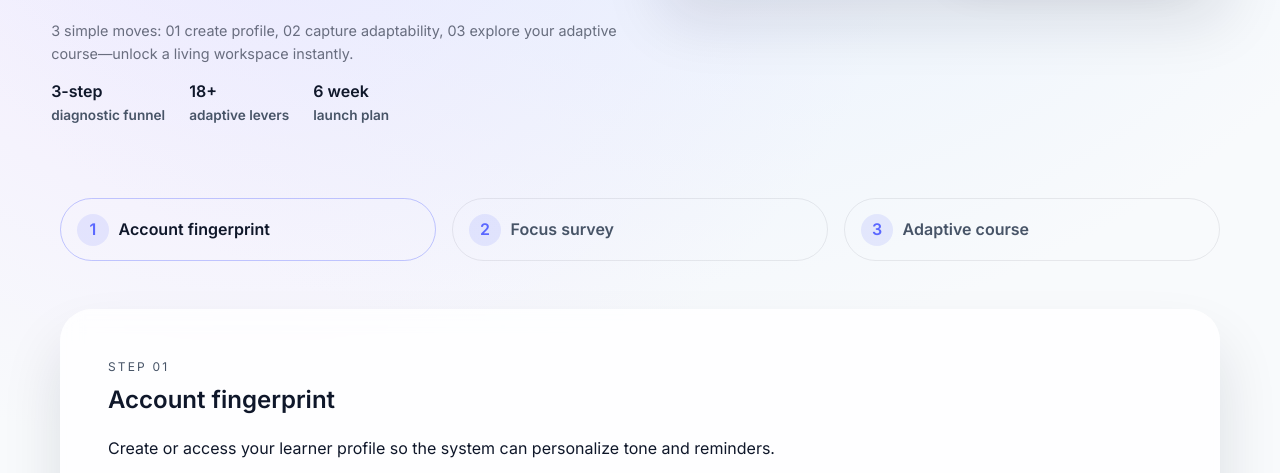
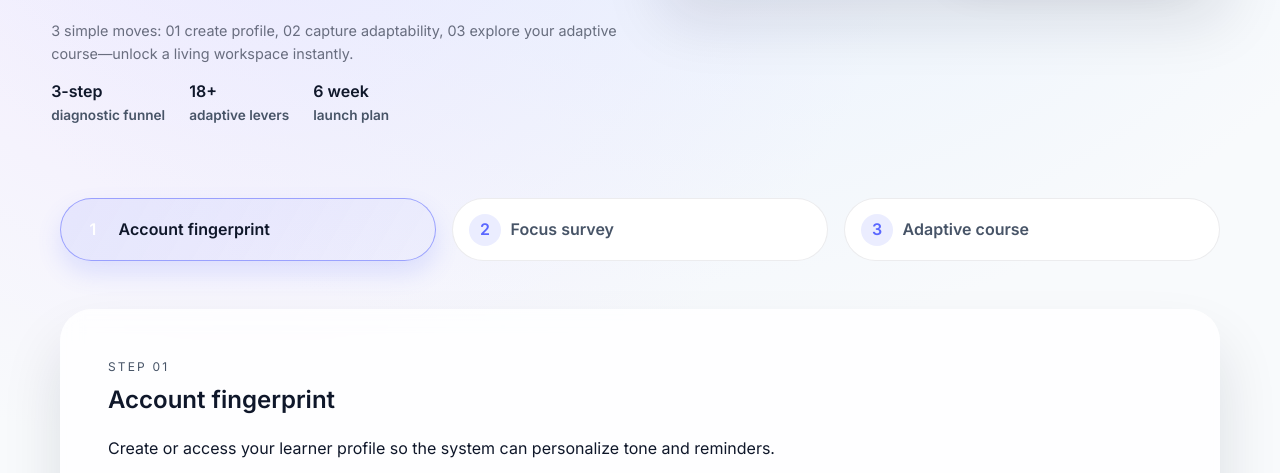
Before and after one commit to Eduard-Zippenfenig/constructor-hackathon, a Flask app: page / in a window 1280 px wide. Shown: the part 604-1077 px from the top of the page. Run offline with Flask 3, Linux system fonts and the light colour scheme.

Commit message:
Update UI styles and index template

```diff
--- a/static/main.js
+++ b/static/main.js
@@ -21,6 +21,11 @@ const englishLibrary = document.getElementById("english-library");
 const materialsList = document.getElementById("materials-list");
 const openCourseButton = document.getElementById("open-course");
 const logoutButton = document.getElementById("logout-btn");
+const stepNodes = {
+  account: document.getElementById("step-account"),
+  survey: document.getElementById("step-survey"),
+  course: document.getElementById("step-course"),
+};
 
 const requestJson = async (url, options = {}) => {
   const response = await fetch(url, {
@@ -131,6 +136,21 @@ const showAuthError = (message) => {
   authError.classList.remove("hidden");
 };
 
+const setStepState = (currentStep) => {
+  const order = ["account", "survey", "course"];
+  const currentIndex = order.indexOf(currentStep);
+  order.forEach((key, index) => {
+    const node = stepNodes[key];
+    if (!node) return;
+    node.classList.remove("current", "completed");
+    if (index === currentIndex) {
+      node.classList.add("current");
+    } else if (currentIndex > index) {
+      node.classList.add("completed");
+    }
+  });
+};
+
 const redirectAfterAuth = (nextUrl) => {
   window.location.href = nextUrl || "/catalog";
 };
@@ -145,6 +165,7 @@ const loadSession = async () => {
   try {
     const data = await requestJson("/api/session");
     if (!data.authenticated) {
+      setStepState("account");
       state.account = null;
       state.survey = null;
       if (accountSection) {
@@ -156,6 +177,7 @@ const loadSession = async () => {
     }
     state.account = data.user;
     state.survey = data.survey;
+    setStepState(state.survey ? "course" : "survey");
     logoutButton?.classList.remove("hidden");
     if (accountSection) {
       accountSection.classList.add("hidden");
@@ -168,6 +190,7 @@ const loadSession = async () => {
   } catch (error) {
     console.error("Unable to load session", error);
     showAuthError(error.message || "Session error");
+    setStepState("account");
   }
 };
 
@@ -1020,5 +1043,6 @@ if (authTabs.length) {
   });
   setAuthView("signup");
 }
+setStepState("account");
 hideCourseSections();
 loadSession();
--- a/static/styles.css
+++ b/static/styles.css
@@ -275,6 +275,7 @@ a {
   gap: 0.6rem;
   font-weight: 600;
   color: var(--slate);
+  background: #fff;
 }
 
 .step-node span {
@@ -288,9 +289,26 @@ a {
   color: var(--accent);
 }
 
-.step-node.active {
-  border-color: rgba(90, 103, 255, 0.35);
+.step-node.completed {
+  border-color: rgba(90, 103, 255, 0.22);
   color: var(--ink);
+}
+
+.step-node.current {
+  border-color: rgba(90, 103, 255, 0.55);
+  background: linear-gradient(120deg, rgba(90, 103, 255, 0.1), rgba(90, 103, 255, 0.04));
+  color: var(--ink);
+  box-shadow: 0 12px 24px rgba(90, 103, 255, 0.16);
+}
+
+.step-node.completed span {
+  background: rgba(90, 103, 255, 0.2);
+  color: var(--accent);
+}
+
+.step-node.current span {
+  background: linear-gradient(135deg, var(--accent), var(--accent-dark));
+  color: #fff;
 }
 
 .glass-grid {
--- a/templates/index.html
+++ b/templates/index.html
@@ -78,15 +78,15 @@
 
     <main class="flow-layout">
       <section class="step-belt">
-        <div class="step-node active">
+        <div class="step-node" id="step-account">
           <span>1</span>
           Account fingerprint
         </div>
-        <div class="step-node">
+        <div class="step-node" id="step-survey">
           <span>2</span>
           Focus survey
         </div>
-        <div class="step-node">
+        <div class="step-node" id="step-course">
           <span>3</span>
           Adaptive course
         </div>
```
